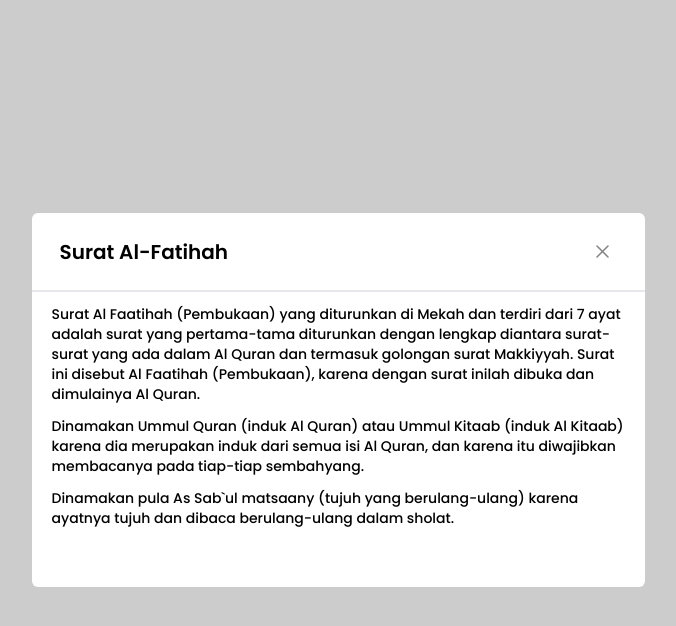
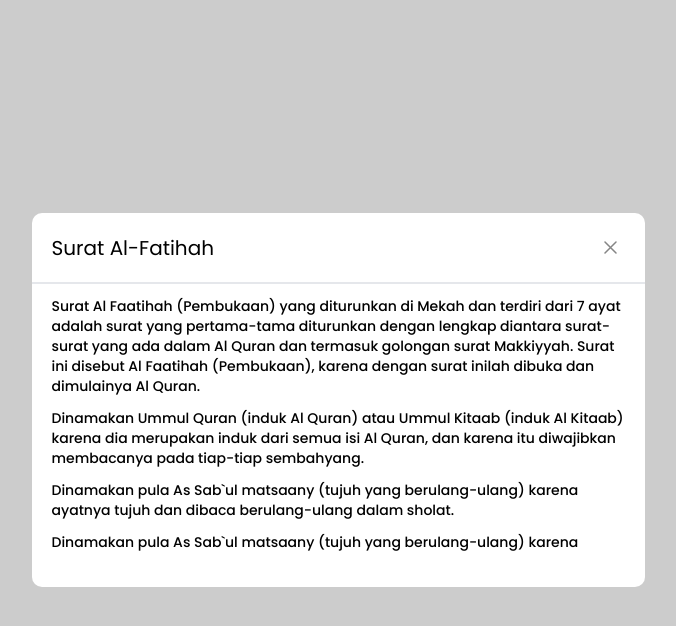
Before and after one commit to mframadann/quran-digital, a Next.js app: page / in a window 1280 px wide. Both pictures are taken after a click on the button "Show modal". Shown: the top 626 px of the page, without its empty margins (302-978 px from the left). Built offline with nearby package versions, Linux system fonts and the light colour scheme.

Commit message:
repair description modal

```diff
--- a/src/app/page.tsx
+++ b/src/app/page.tsx
@@ -5,15 +5,13 @@ import { useState } from "react";
 export default function Home() {
   const [showModal, setShowModal] = useState(false);
   return (
-    <main className="w-full h-[100vh] flex justify-center items-center">
+    <main className="w-full h-[100vh] flex justify-center items-center transition-all duration-500">
       {showModal && (
         <div className="inset-0 bg-black fixed bg-opacity-20 backdrop-blur-sm px-3">
           <div className="w-full h-full flex justify-center items-center px-4">
-            <div className="md:w-modalDetailDekstop md:h-modalDetailDekstop xl:h-modalDetailDekstop xl:max-h-modalDetailDekstop max-h-modalDetailMobile bg-white rounded-md box-border">
-              <div className="w-full xl:px-7 xl:py-6 px-5 py-4 border-b-2 flex justify-between items-center">
-                <h1 className="xl:text-xl text-base font-semibold ">
-                  Surat Al-Fatihah
-                </h1>
+            <div className=" xl:h-modalDetailDekstop xl:max-h-modalDetailDekstop xl:w-modalDetailDekstop bg-white rounded-10 box-border">
+              <div className="w-full xl:py-5 px-5 py-4 border-b-2 flex justify-between items-center">
+                <h1 className="xl:text-xl text-base">Surat Al-Fatihah</h1>
                 <div
                   className="hover:bg-gray-200 p-2 rounded-md cursor-pointer"
                   onClick={(): void => setShowModal(!showModal)}
@@ -21,20 +19,21 @@ export default function Home() {
                   <XMarkIcon className="stroke-black fill-black" />
                 </div>
               </div>
-              <div className="w-full px-5 pt-3 pb-4 ">
-                <div className="w-full h-full overflow-y-scroll max-h-[222px] md:max-h-full xl:max-h-full xl:overflow-y-auto text-justify md:text-left xl:text-sm text-xs flex gap-3 flex-col font-medium">
+              <div className="w-full pl-5 pr-3 pt-3 pb-4">
+                <div className="max-h-[222px] xl:max-h-[255px] overflow-y-scroll">
+                  <div className="w-full h-full text-justify md:text-left xl:text-sm text-xs flex gap-3 flex-col font-medium">
                     <p>
                       Surat Al Faatihah (Pembukaan) yang diturunkan di Mekah dan
                       terdiri dari 7 ayat adalah surat yang pertama-tama
                       diturunkan dengan lengkap diantara surat-surat yang ada
-                    dalam Al Quran dan termasuk golongan surat Makkiyyah. Surat
-                    ini disebut Al Faatihah (Pembukaan), karena dengan surat
-                    inilah dibuka dan dimulainya Al Quran.
+                      dalam Al Quran dan termasuk golongan surat Makkiyyah.
+                      Surat ini disebut Al Faatihah (Pembukaan), karena dengan
+                      surat inilah dibuka dan dimulainya Al Quran.
                     </p>
                     <p>
                       Dinamakan Ummul Quran (induk Al Quran) atau Ummul Kitaab
-                    (induk Al Kitaab) karena dia merupakan induk dari semua isi
-                    Al Quran, dan karena itu diwajibkan membacanya pada
+                      (induk Al Kitaab) karena dia merupakan induk dari semua
+                      isi Al Quran, dan karena itu diwajibkan membacanya pada
                       tiap-tiap sembahyang.
                     </p>
                     <p>
@@ -42,6 +41,12 @@ export default function Home() {
                       berulang-ulang) karena ayatnya tujuh dan dibaca
                       berulang-ulang dalam sholat.
                     </p>
+                    <p>
+                      Dinamakan pula As Sab`ul matsaany (tujuh yang
+                      berulang-ulang) karena ayatnya tujuh dan dibaca
+                      berulang-ulang dalam sholat.
+                    </p>
+                  </div>
                 </div>
               </div>
             </div>
--- a/tailwind.config.js
+++ b/tailwind.config.js
@@ -7,6 +7,9 @@ module.exports = {
   ],
   theme: {
     extend: {
+      borderRadius: {
+        10: "0.625rem",
+      },
       fontFamily: {
         poppins: ["Poppins", "sans-serif"],
       },
```
Lines whose indentation alone changed are shown as unchanged.
